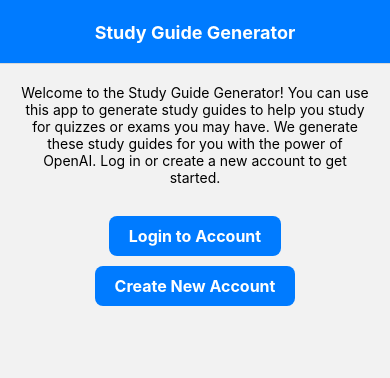
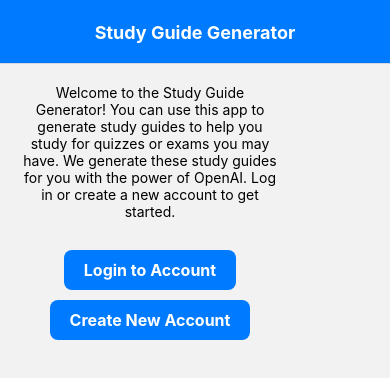
Before and after one commit to alephnull7/study-guide-generator, a React Native app: screen /Welcome in a window 390 px wide. Shown: the top 378 px of the page. Built offline with nearby package versions, Linux system fonts and the light colour scheme; no server answers.

Commit message:
Added maxWidth to main container

```diff
--- a/styles/styles.js
+++ b/styles/styles.js
@@ -8,6 +8,8 @@
       alignItems: 'center',
       margin: 0,
       padding: 20,
+      width: 300,
+      maxWidth: '100%'
     },
     paragraph: {
       marginBottom: 20,
```
